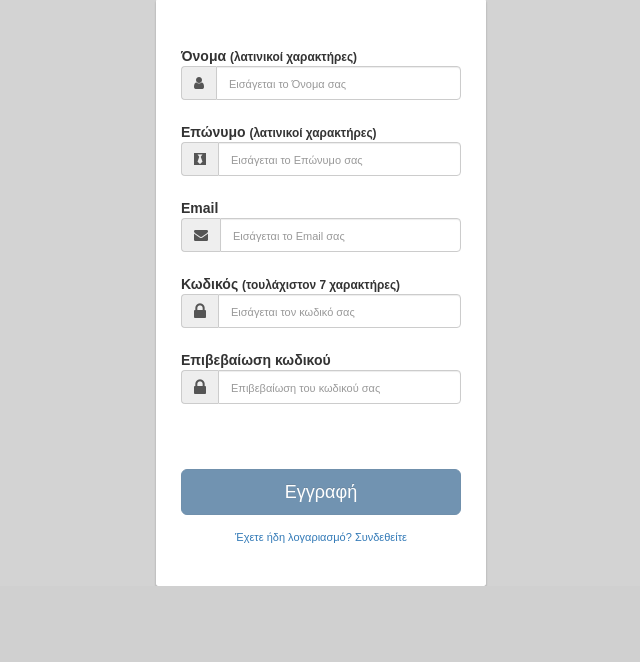
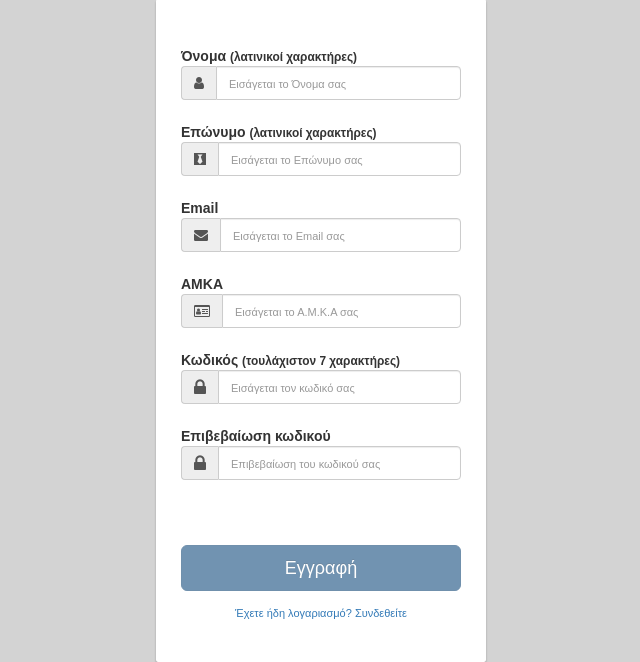
Before and after one commit to ippokratoys/Human-Interaction-IKA, a PHP site: page /register.php in a window 1280 px wide. Shown: the part 320-982 px from the top of the page, without its empty margins (319-959 px from the left). Before the commit the page ends 906 px from the top, so only its background shows below. Run offline with PHP 8.4, Linux system fonts and the light colour scheme; some libraries are stand-ins or nearby versions.

Commit message:
added the amka to register and profile page newer version of font awesome (refs.php)

```diff
--- a/js/profile.js
+++ b/js/profile.js
@@ -23,6 +23,7 @@ $(document).ready(function(){
             var input = $(this); // This is the jquery object of the input, do what you will
             var name = input.attr("name");
             input.removeClass("hidden");
+            $("#change-info").removeClass("hidden");
             $("#"+name+"-txt").addClass("hidden");
         });
 
--- a/js/register.js
+++ b/js/register.js
@@ -2,7 +2,8 @@ $(document).ready(function(){
     $("#name").keyup(enableRegister);
     $("#surname").keyup(enableRegister);
     $("#email").keyup(enableRegister);
-    //$("#username").keyup(enableRegister);
+    $("#amka").keyup(enableRegister);
+
     $("#password").keyup(enableRegister);
     $("#confirm").keyup(enableRegister);
 });
@@ -27,6 +28,10 @@ function enableRegister() {
         return false;
     }
     if($("#email").val()==""){
+        disableRegister(true);
+        return false;
+    }
+    if($("#amka").val()==""){
         disableRegister(true);
         return false;
     }
--- a/refs.html
+++ b/refs.html
@@ -10,7 +10,7 @@
     <link rel="stylesheet" href="https://maxcdn.bootstrapcdn.com/bootstrap/3.3.7/css/bootstrap-theme.min.css">
 
     <!-- Website Font style -->
-    <link rel="stylesheet" href="https://maxcdn.bootstrapcdn.com/font-awesome/4.6.1/css/font-awesome.min.css">
+    <link rel="stylesheet" href="https://maxcdn.bootstrapcdn.com/font-awesome/4.7.0/css/font-awesome.min.css">
 
     <!-- Latest compiled and minified JavaScript -->
     <script src="https://maxcdn.bootstrapcdn.com/bootstrap/3.3.7/js/bootstrap.min.js"></script>
--- a/register.php
+++ b/register.php
@@ -129,6 +129,16 @@ function connectToDB($servername, $username, $password, $dbname)
 							</div>
 						</div>
 
+						<div class="form-group">
+							<label for="amka" class="cols-sm-2 control-label">AMKA</label>
+							<div class="cols-sm-10">
+								<div class="input-group">
+									<span class="input-group-addon"><i class="fa fa-id-card-o" aria-hidden="true"></i></span>
+									<input type="text" class="form-control" name="amka" id="amka"  placeholder="Εισάγεται το Α.Μ.Κ.Α σας"/>
+								</div>
+							</div>
+						</div>
+
 						<!-- <div class="form-group">
 							<label for="username" class="cols-sm-2 control-label">Ψευδώνυμο <small>(λατινικοί χαρακτήρες)</small></label>
 							<div class="cols-sm-10">
```
Also changed, not shown: profile.php (+11 -3 lines).
